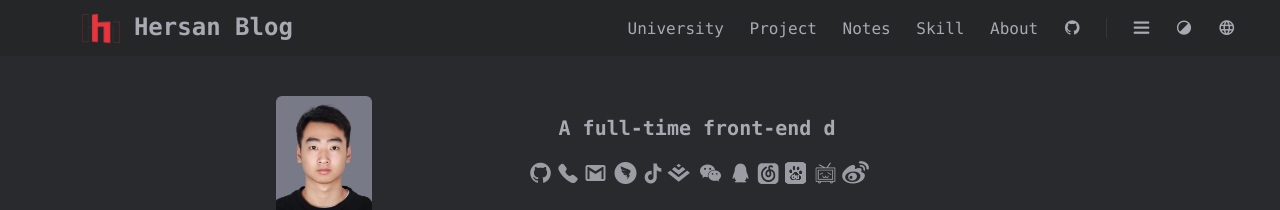
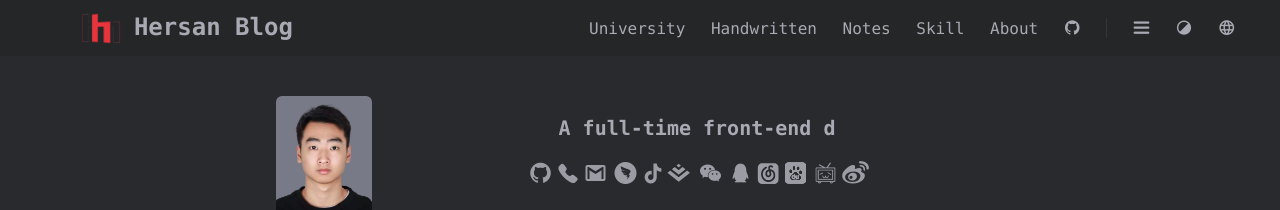
Before and after one commit to HersanKuang/hersan-b, a React (Create React App) app: page /home in a window 1280 px wide. Shown: the top 210 px of the page. Built offline with nearby package versions, Linux system fonts and the light colour scheme.

Commit message:
style: change content icon's hover style

```diff
--- a/src/components/app-header/index.tsx
+++ b/src/components/app-header/index.tsx
@@ -24,7 +24,7 @@
             University
           </a>
           <a href="/home" className="item">
-            Project
+            Handwritten
           </a>
           <a href="/home" className="item">
             Notes
--- a/src/views/home/c-cpns/home-content/c-cpns/user-info/style.ts
+++ b/src/views/home/c-cpns/home-content/c-cpns/user-info/style.ts
@@ -68,6 +68,9 @@
           font-size: 1.5rem;
           opacity: 0.9;
           color: ${(props) => props.theme.text.main};
+          &:hover {
+            color: ${(props) => props.theme.text.headerHover};
+          }
         }
         .item {
           font-size: 1.25rem !important;
```
Also changed, not shown: public/index.html (+0 -10 lines).
